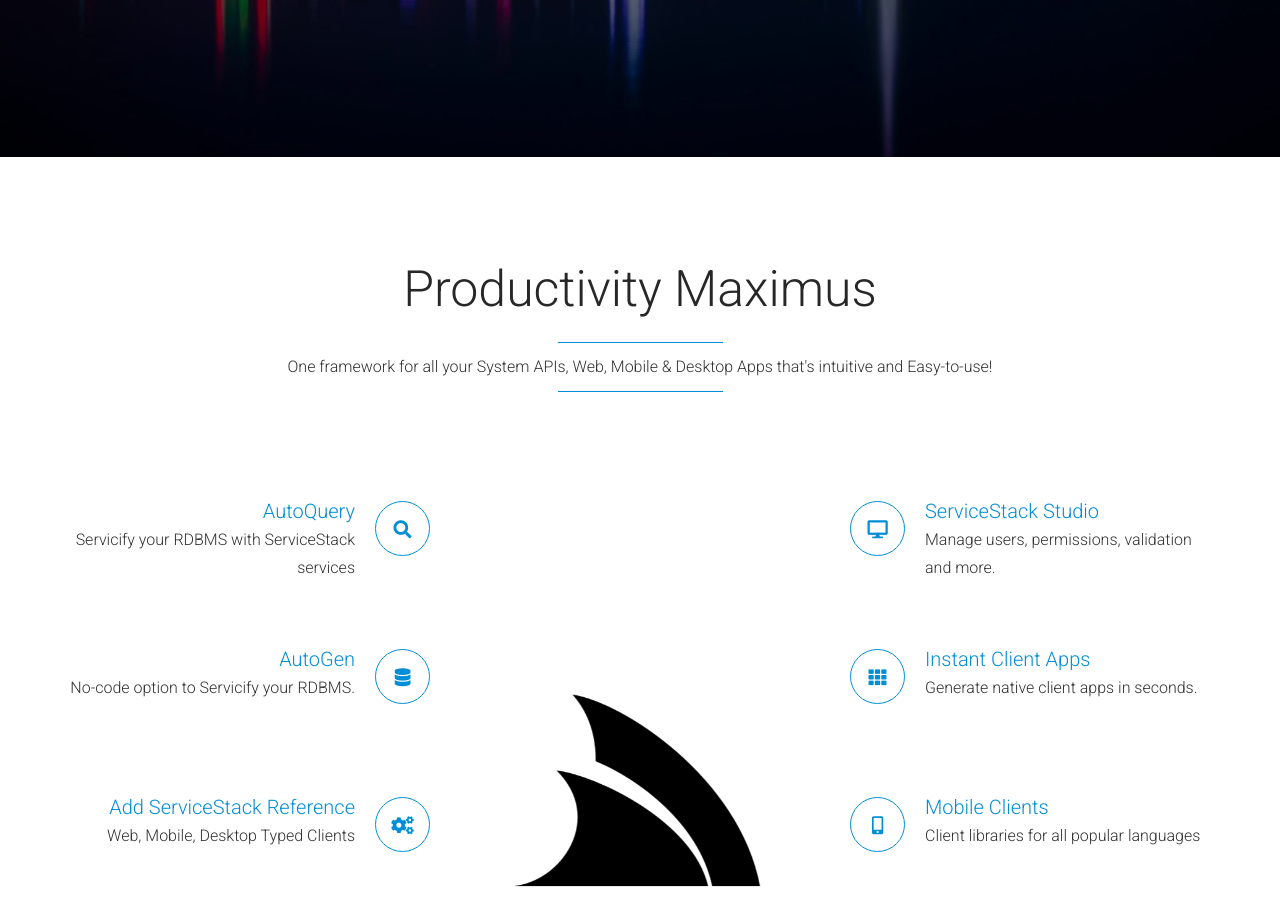
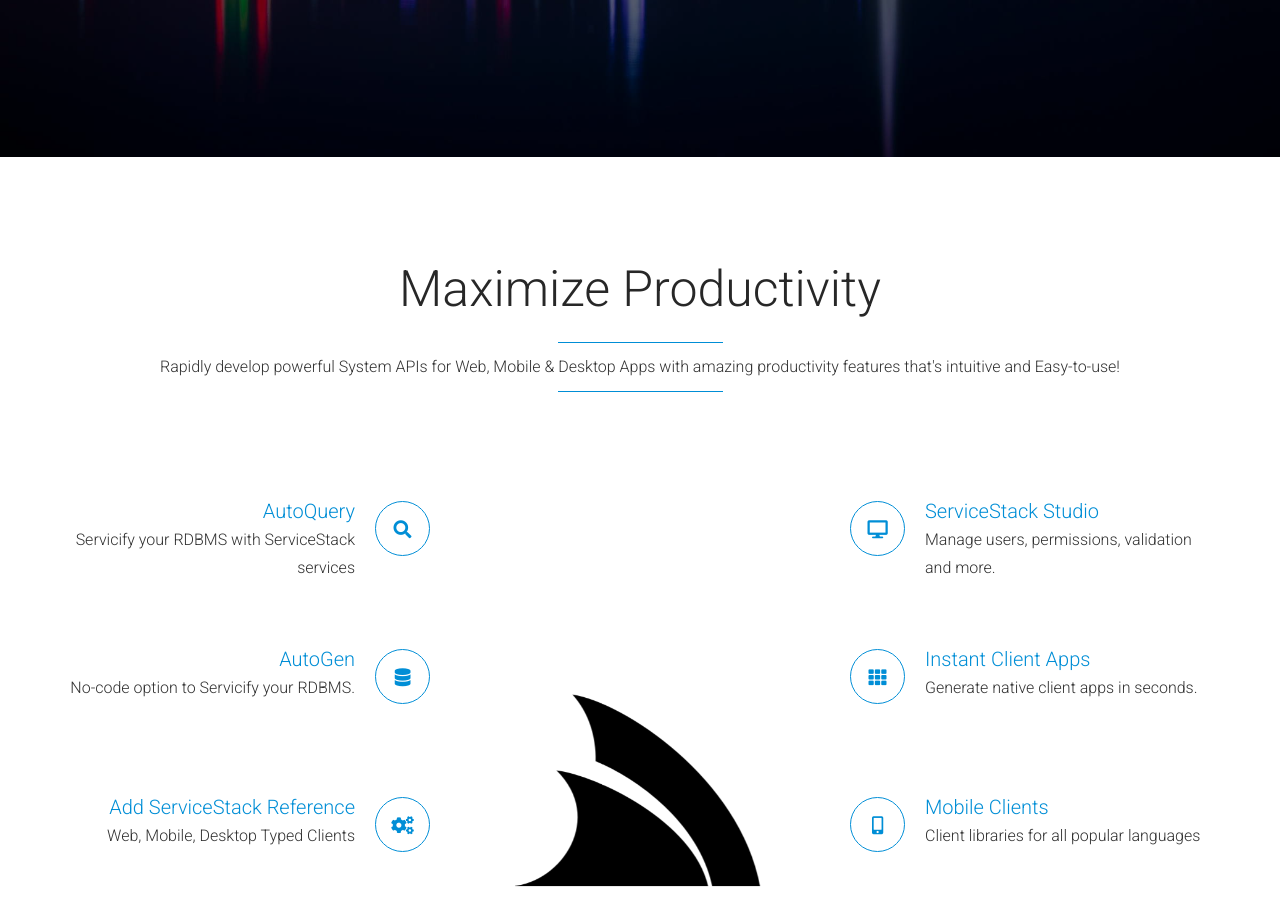
Before and after one commit to mythz/site, a Jekyll site: the page built from index.md, in a window 1280 px wide and 900 px high, scrolled down 743 px. Built offline with Jekyll 4.4.1, drawn with Linux system fonts in a browser that asks for light colours; some web fonts are replaced.

Commit message:
update productivity copy

```diff
--- a/_includes/home/features-section.html
+++ b/_includes/home/features-section.html
@@ -6,11 +6,11 @@
         <div class="section-header wow fadeIn animated" data-wow-offset="120" data-wow-duration="1.5s">
 
             <!-- SECTION TITLE -->
-            <h2 class="dark-text">Productivity Maximus</h2>
+            <h2 class="dark-text">Maximize Productivity</h2>
             <div class="colored-line">
             </div>
             <div class="section-description">
-                One framework for all your System APIs, Web, Mobile &amp; Desktop Apps that's intuitive and Easy-to-use!
+                Rapidly develop powerful System APIs for Web, Mobile &amp; Desktop Apps with amazing productivity features that's intuitive and Easy-to-use!
             </div>
             <div class="colored-line">
             </div>
```
